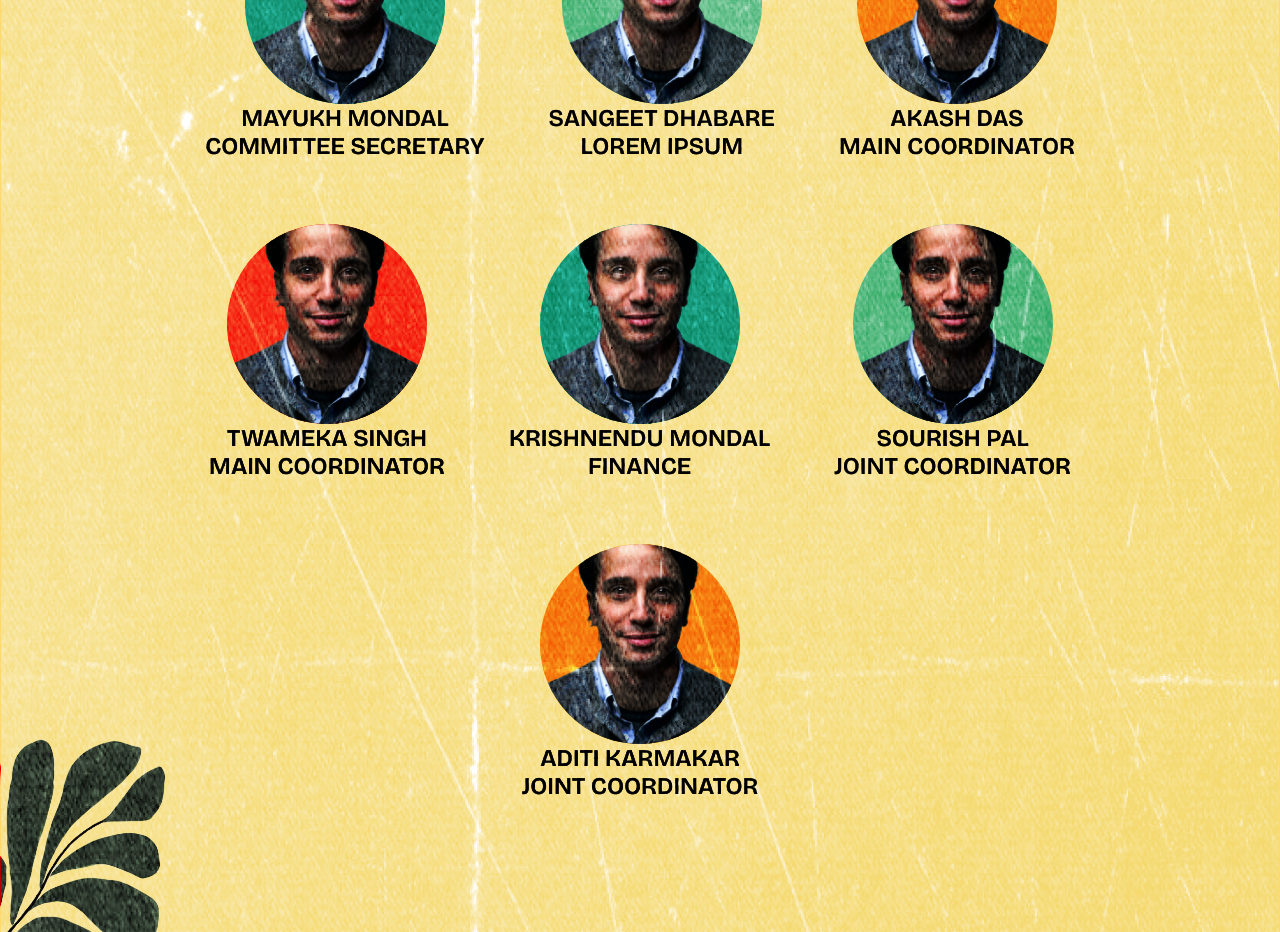
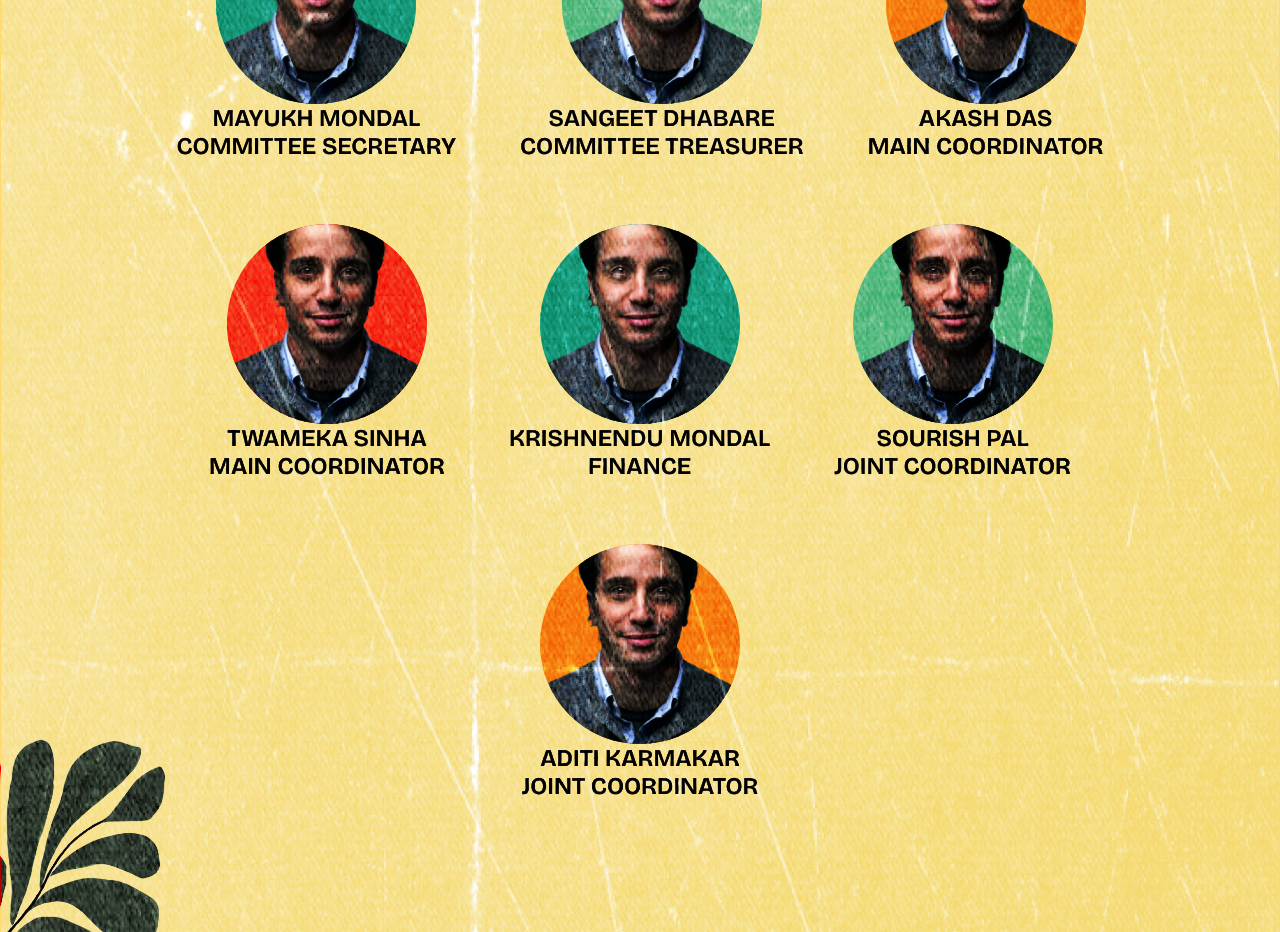
Before and after one commit to DugarRishab/kriti, a React (Vite) app: page / in a window 1280 px wide. Shown: the part 2700-3632 px from the top of the page. Built offline with nearby package versions, Linux system fonts and the light colour scheme; a web font is replaced by a local one.

Commit message:
fixed some issues in organisers details

```diff
--- a/src/components/OrganiserSection/OrganiserSection.jsx
+++ b/src/components/OrganiserSection/OrganiserSection.jsx
@@ -10,7 +10,7 @@ const organisersData = [
     },
     {
         name: "Sangeet Dhabare",
-        shortIntro: "lorem ipsum",
+        shortIntro: "Committee Treasurer",
         profileImg: "profile.webp",
     },
     {
@@ -19,7 +19,7 @@ const organisersData = [
         profileImg: "profile.webp",
     },
     {
-        name: "Twameka Singh",
+        name: "Twameka Sinha",
         shortIntro: "Main Coordinator",
         profileImg: "profile.webp",
     },
```
